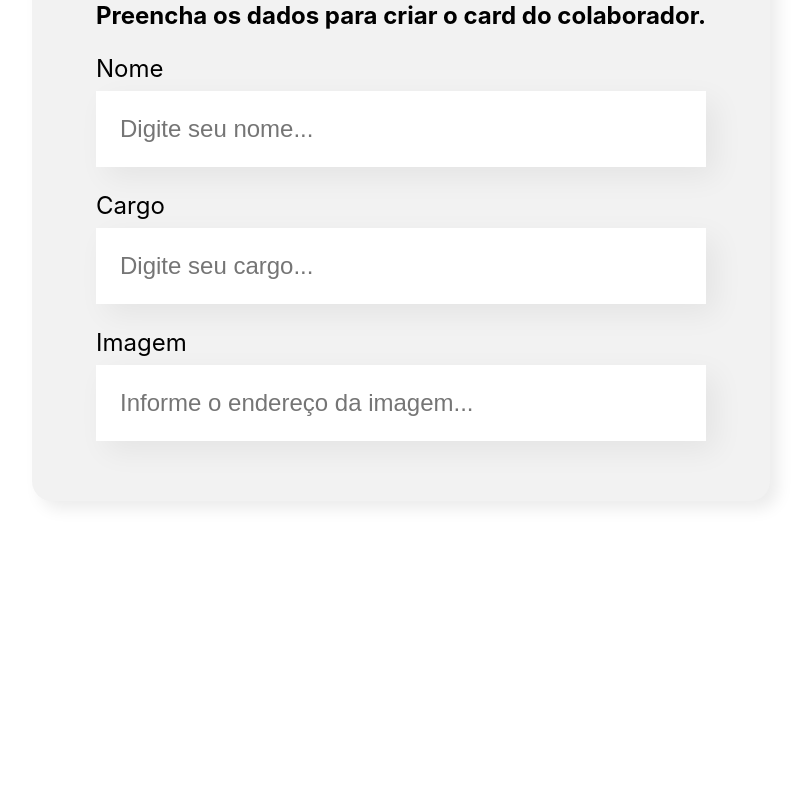
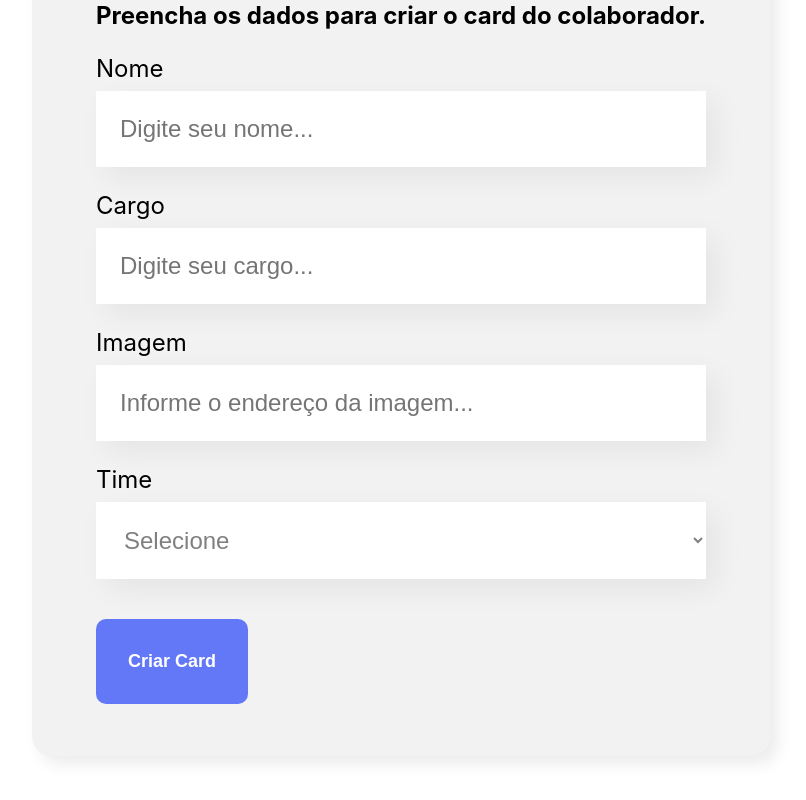
Before and after one commit to alanserafim/react-app-organo, a JavaScript app: page / in a window 1280 px wide. Shown: the part 695-1495 px from the top of the page, without its empty margins (239-1045 px from the left). Before the commit the page ends 1276 px from the top, so only its background shows below. Built offline with nearby package versions, Linux system fonts and the light colour scheme; the HTML template or start-up script is replaced by a standard one.

Commit message:
aula 02: trabalhando com props

```diff
--- /dev/null
+++ b/src/components/Botao/Botao.css
@@ -0,0 +1,15 @@
+.botao {
+    background-color: #6278f7;
+    border-radius: 10px;
+    font-weight: 700;
+    font-size: 18px;
+    padding: 32px;
+    border: none;
+    cursor: pointer;
+    color: #fff;
+    margin: 16px 0;
+}
+
+.botao:hover {
+    color: #95FFD4;
+}
--- /dev/null
+++ b/src/components/Botao/index.js
@@ -0,0 +1,11 @@
+import './Botao.css'
+
+const Botao = (props) => {
+    return (
+        <button className='botao'>
+            {props.children}
+        </button>
+    )
+}
+
+export default Botao;
--- a/src/components/CampoTexto/index.js
+++ b/src/components/CampoTexto/index.js
@@ -12,6 +12,7 @@
             </label>
             <input
             placeholder={placeholderModificada}
+            required={props.obrigatorio}
             />
         </div>
     )
--- a/src/components/Formulario/index.js
+++ b/src/components/Formulario/index.js
@@ -1,14 +1,36 @@
 import './Formulario.css'
 import CampoTexto from '../CampoTexto';
+import ListaSuspensa from '../ListaSuspensa';
+import Botao from '../Botao';
 
 const Formulario = () => {
+
+    const times = [
+        'Programação',
+        'Front-End',
+        'Data Science',
+        'Devops',
+        'Ux e Design',
+        'Mobile',
+        'Inovação e Gestão'
+    ]
+
+    const aoSalvar = (evento) => {
+        evento.preventDefault();
+        console.log('Form submetido');
+    }
+
     return(
         <section className='formulario'>
-            <form>
+            <form onSubmit={aoSalvar}>
                 <h2>Preencha os dados para criar o card do colaborador.</h2>
-                <CampoTexto label="Nome" placeholder="Digite seu nome"/>
-                <CampoTexto label="Cargo"placeholder="Digite seu cargo"/>
+                <CampoTexto obrigatorio={true} label="Nome" placeholder="Digite seu nome"/>
+                <CampoTexto obrigatorio={true} label="Cargo"placeholder="Digite seu cargo"/>
                 <CampoTexto label="Imagem" placeholder="Informe o endereço da imagem"/>
+                <ListaSuspensa obrigatorio={true} label="Time" itens={times}/>
+                <Botao>
+                    Criar Card
+                </Botao>
             </form>
         </section>
     )
--- /dev/null
+++ b/src/components/ListaSuspensa/ListaSuspensa.css
@@ -0,0 +1,23 @@
+.lista-suspensa {
+    margin: 24px 0
+}
+
+.lista-suspensa label {
+    display: block;
+    margin-bottom: 8px;
+    font-size: 24px;
+}
+
+.lista-suspensa select {
+    background-color: #FFF;
+    box-shadow: 10px 10px 30px rgba(0,0,0,0.06);
+    width: 100%;
+    border: none;
+    font-size: 24px;
+    padding: 24px;
+    box-sizing: border-box;
+}
+
+.lista-suspensa select:required:invalid {
+    color: gray;
+  }
--- /dev/null
+++ b/src/components/ListaSuspensa/index.js
@@ -0,0 +1,19 @@
+import "./ListaSuspensa.css";
+
+const ListaSuspensa = (props) => {
+  return (
+    <div className="lista-suspensa">
+      <label>{props.label}</label>
+      <select required={props.obrigatorio}>
+        <option value="" disabled selected>Selecione</option>
+        {props.itens.map((item) => {
+          return (
+            <option key={item}>{item}</option>
+          )
+        })}
+      </select>
+    </div>
+  );
+};
+
+export default ListaSuspensa;
```
Also changed, not shown: 1 other file (tests, documents, lock files or other folders).
